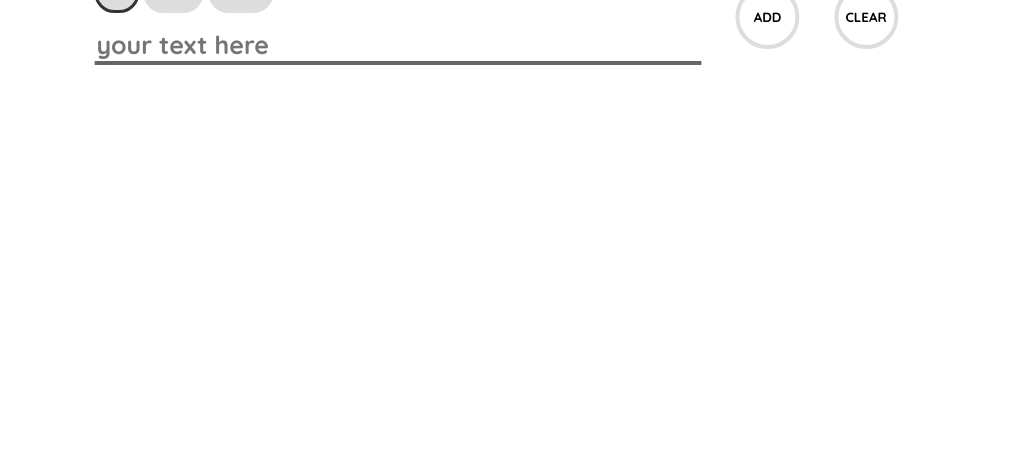
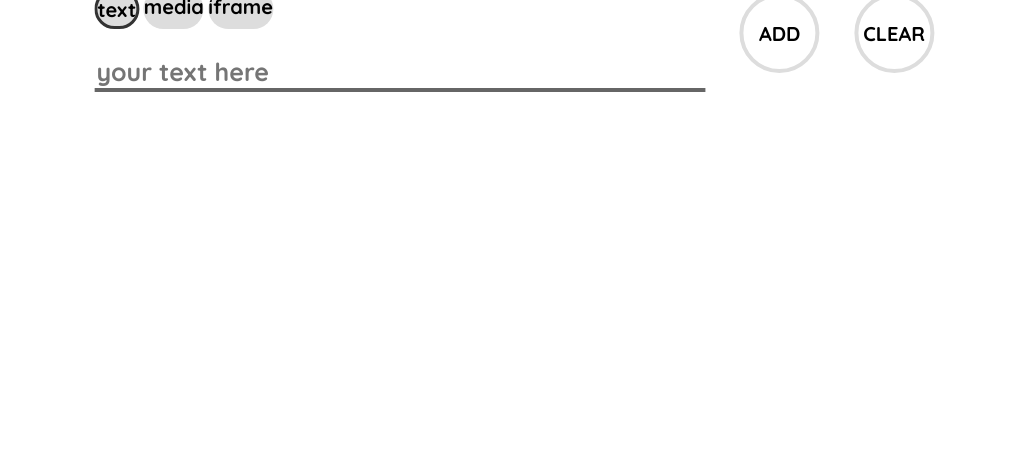
Before and after one commit to thanks-steve-jobs/life, a plain HTML site: page setting.html in a window 1280 px wide. Shown: the part 330-800 px from the top of the page, without its empty margins (40-1063 px from the left). Drawn offline with Linux system fonts and the light colour scheme.

Commit message:
bububububub

```diff
--- a/css/index.css
+++ b/css/index.css
@@ -30,6 +30,7 @@ body {
   overflow-x: hidden;
   overflow-y: hidden;
 	position: absolute;
+  height: auto;
   width: 100%;
 	top: 70%;
 	left: 50%;
--- a/css/setting.css
+++ b/css/setting.css
@@ -1,9 +1,9 @@
 @import url(https://fonts.googleapis.com/css?family=Quicksand:400,700,400italic,700italic);
 @import url(https://fonts.googleapis.com/css?family=Open+Sans:400italic,700italic,400,700);
 * {
-	-webkit-box-sizing: border-box; /* Safari/Chrome, other WebKit */
-	-moz-box-sizing: border-box;    /* Firefox, other Gecko */
-	box-sizing: border-box;         /* Opera/IE 8+ */
+	/*-webkit-box-sizing: border-box;
+	-moz-box-sizing: border-box;
+	box-sizing: border-box;      */
 
 	user-select: none;
 	-webkit-user-select: none;
@@ -63,6 +63,10 @@ div {
 
 .type-icon {
 	/*background-image: url(../img/icon/vid.png);*/
+	-webkit-box-sizing: border-box;
+	-moz-box-sizing: border-box;
+	box-sizing: border-box;
+	padding-top: 5px;
 	display: inline-block;
 	width: auto;
 	height: 40px;
@@ -81,8 +85,9 @@ div {
 }
 
 button {
-	width: 64px;
-	height: 64px;
+	width: 80px;
+	height: 80px;
+	font-size: 20px;
 	background-color: transparent;
 	border: none;
 	/*background-image: url(../img/icon/vid.png);*/
@@ -91,6 +96,7 @@ button {
 	background-color: transparent;
 	text-align: center;
 	padding: 0;
+	font-weight: 900;
 }
 button:hover {
 	border: 4px solid #888;
```
